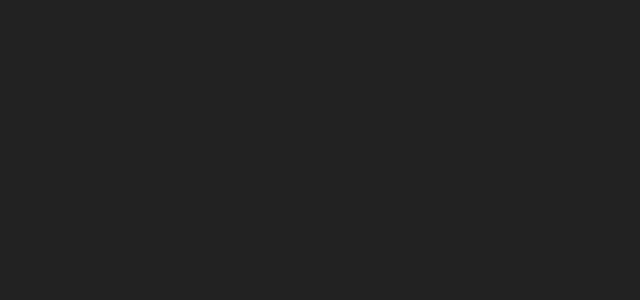
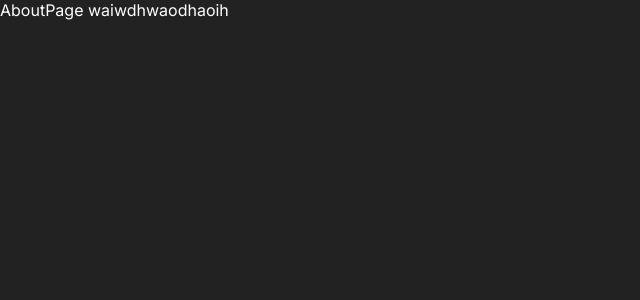
Before and after one commit to ItsXrgon/multi-unit-converter-site, a React (Vite) app: page /about in a window 1280 px wide. Before the commit this address had no page. Shown: the top 300 px of the page, without its empty margins (0-640 px from the left). Built offline with nearby package versions, Linux system fonts and the light colour scheme; a web font is replaced by a local one; what multi-unit-converter would draw is missing.

Commit message:
more work on css

```diff
--- a/index.html
+++ b/index.html
@@ -1,14 +1,13 @@
 <!DOCTYPE html>
 <html lang="en">
   <head>
-    <meta name="description" content="Tool to convert all units in a text to SI units or specified units">
+    <meta name="description" content="Tool to convert all units in a text to specified units">
     <meta name="keywords" content="unit conversion, convert multiple units, multi unit conversion, convert all units, bulk unit conversion, online unit converter, convert units of measurement, SI units, metric system, imperial system">
     <meta charset="UTF-8" />
     <script async src="https://pagead2.googlesyndication.com/pagead/js/adsbygoogle.js?client=ca-pub-6937217266504891"
      crossorigin="anonymous"></script>
-    <link rel="icon" type="image/svg+xml" href="/vite.svg" />
     <meta name="viewport" content="width=device-width, initial-scale=1.0" />
-    <title>Convert All Units</title>
+    <title>Multi Unit Converter</title>
   </head>
   <body>
     <div id="root"></div>
--- a/src/App.tsx
+++ b/src/App.tsx
@@ -10,7 +10,7 @@ function App() {
           <ScrollToTop />
           <Routes>
             <Route path="/multi-unit-converter-site" element={<MainPage/>} />
-            <Route path="/ToDoList" element={<AboutPage />} />
+            <Route path="/about" element={<AboutPage />} />
           </Routes>
         </Router>
       </>
--- a/src/pages/AboutPage.tsx
+++ b/src/pages/AboutPage.tsx
@@ -1,7 +1,14 @@
 
 function AboutPage() {
   return (
-    <div>AboutPage</div>
+    <>
+      <title> Multi Unit Converter - About </title>
+      <meta name="description" content="About page for Multi Unit Converter online tool"/>
+      <div>
+          AboutPage
+          waiwdhwaodhaoih
+      </div>
+    </>
   )
 }
 
--- a/src/pages/MainPage.tsx
+++ b/src/pages/MainPage.tsx
@@ -1,5 +1,6 @@
 import { useEffect, useState } from 'react'
 import Select from 'react-select';
+import { Link } from "react-router-dom";
 import { FaGithub, FaNpm, FaDonate, FaBug } from "react-icons/fa";
 import './MainPage.css'
 import MultiUnitConverter from 'multi-unit-converter'
@@ -528,6 +529,9 @@ function MainPage() {
                         </div>
                     </div>
                 </div>
+                <p id="about">
+                    <Link to="/about">About Multi Unit Converter</Link>
+                </p>
                 <p id="copyright">
                     Made by <a href="https://github.com/ItsXrgon">Xrgon</a>.
                 </p>
```
Also changed, not shown: 3 other files (tests, documents, lock files or other folders).
